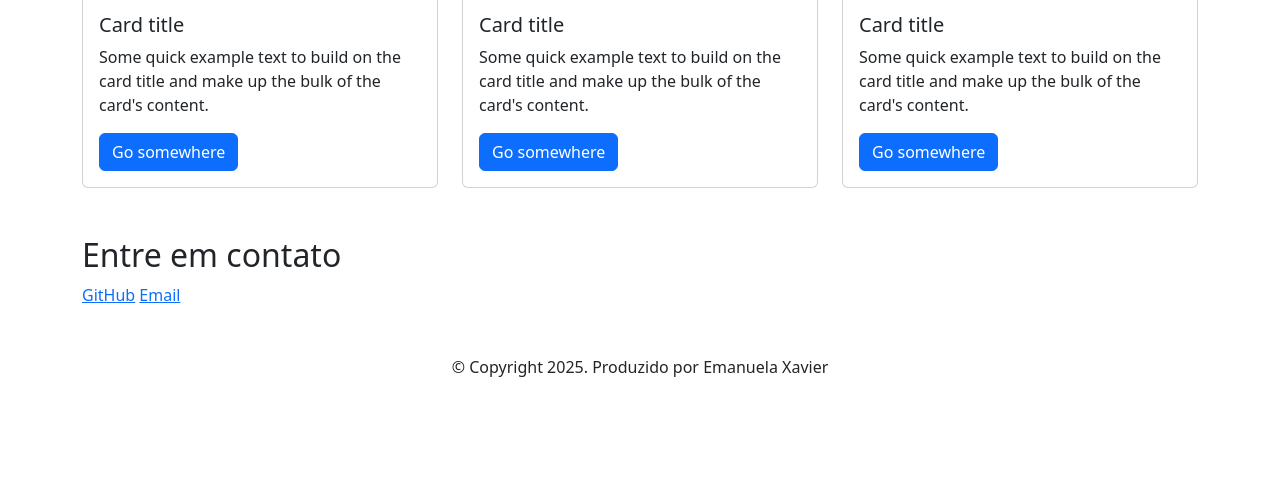
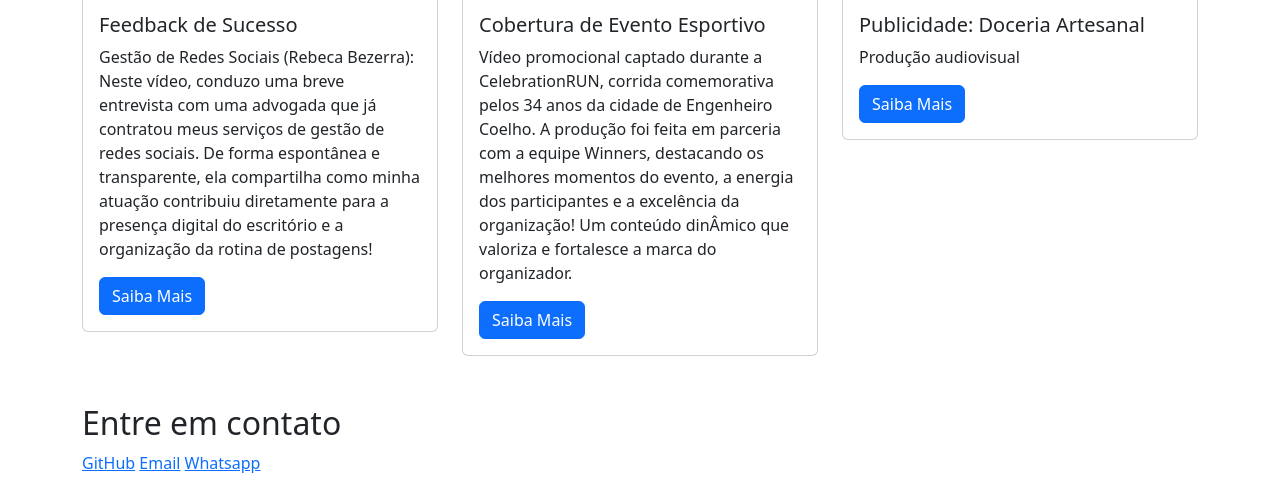
Before and after one commit to exaavier/PORTF-LIO-EMANUELA-XAVIER, a plain HTML site: page index.html in a window 1280 px wide. Shown: the part 370-847 px from the top of the page. Drawn offline with nearby package versions, Linux system fonts and the light colour scheme.

Commit message:
Add files via upload

```diff
--- a/index.html
+++ b/index.html
@@ -11,7 +11,7 @@
 
 <body>
   <header class="container text-center">
-    <img src="img/avatar-perfil.png" alt="avatar da Manu" class="rounded-circle" width="150" height="150" srcset="">
+    <img src="img/Manuvatar.png" alt="avatar da Manu" class="rounded-circle" width="150" height="150" srcset="">
     <p class="lead">Prazer, Manu Xavier</p>
     <h1>Otimizando seu tempo!</h1>
     <p>Sou uma jovem amante do audiovisual, atualmente pronta para gerenciar suas redes com propósito. </p>
@@ -30,12 +30,13 @@
         <div class="card">
           <img src="..." class="card-img-top" alt="..." />
           <div class="card-body">
-            <h5 class="card-title">Card title</h5>
+            <h5 class="card-title">Feedback de Sucesso</h5>
             <p class="card-text">
-              Some quick example text to build on the card title and make up the
-              bulk of the card's content.
+              Gestão de Redes Sociais (Rebeca Bezerra):
+              Neste vídeo, conduzo uma breve entrevista com uma advogada que já contratou meus serviços de gestão de redes sociais.
+              De forma espontânea e transparente, ela compartilha como minha atuação contribuiu diretamente para a presença digital do escritório e a organização da rotina de postagens!
             </p>
-            <a href="#" class="btn btn-primary">Go somewhere</a>
+            <a href="#" class="btn btn-primary">Saiba Mais</a>
           </div>
         </div>
       </div>
@@ -43,12 +44,13 @@
         <div class="card">
           <img src="..." class="card-img-top" alt="..." />
           <div class="card-body">
-            <h5 class="card-title">Card title</h5>
+            <h5 class="card-title">Cobertura de Evento Esportivo</h5>
             <p class="card-text">
-              Some quick example text to build on the card title and make up the
-              bulk of the card's content.
+              Vídeo promocional captado durante a CelebrationRUN, corrida comemorativa pelos 34 anos da cidade de Engenheiro Coelho.
+              A produção foi feita em parceria com a equipe Winners, destacando os melhores momentos do evento, a energia dos participantes e a excelência da organização!
+              Um conteúdo dinÂmico que valoriza e fortalesce a marca do organizador.
             </p>
-            <a href="#" class="btn btn-primary">Go somewhere</a>
+            <a href="#" class="btn btn-primary">Saiba Mais</a>
           </div>
         </div>
       </div>
@@ -56,12 +58,11 @@
         <div class="card">
           <img src="..." class="card-img-top" alt="..." />
           <div class="card-body">
-            <h5 class="card-title">Card title</h5>
+            <h5 class="card-title">Publicidade: Doceria Artesanal</h5>
             <p class="card-text">
-              Some quick example text to build on the card title and make up the
-              bulk of the card's content.
+              Produção audiovisual
             </p>
-            <a href="#" class="btn btn-primary">Go somewhere</a>
+            <a href="#" class="btn btn-primary">Saiba Mais</a>
           </div>
         </div>
       </div>
@@ -73,6 +74,7 @@
         <div>
             <a href="https://github.com/exaavier">GitHub</a>
             <a href="emanuela.xavier2008@gmail.com">Email</a>
+            <a href="wa.me/19998879388">Whatsapp</a>
         </div>
         <p class="my-5 text-center">© Copyright 2025. Produzido por Emanuela Xavier</p>
     </footer>
```
